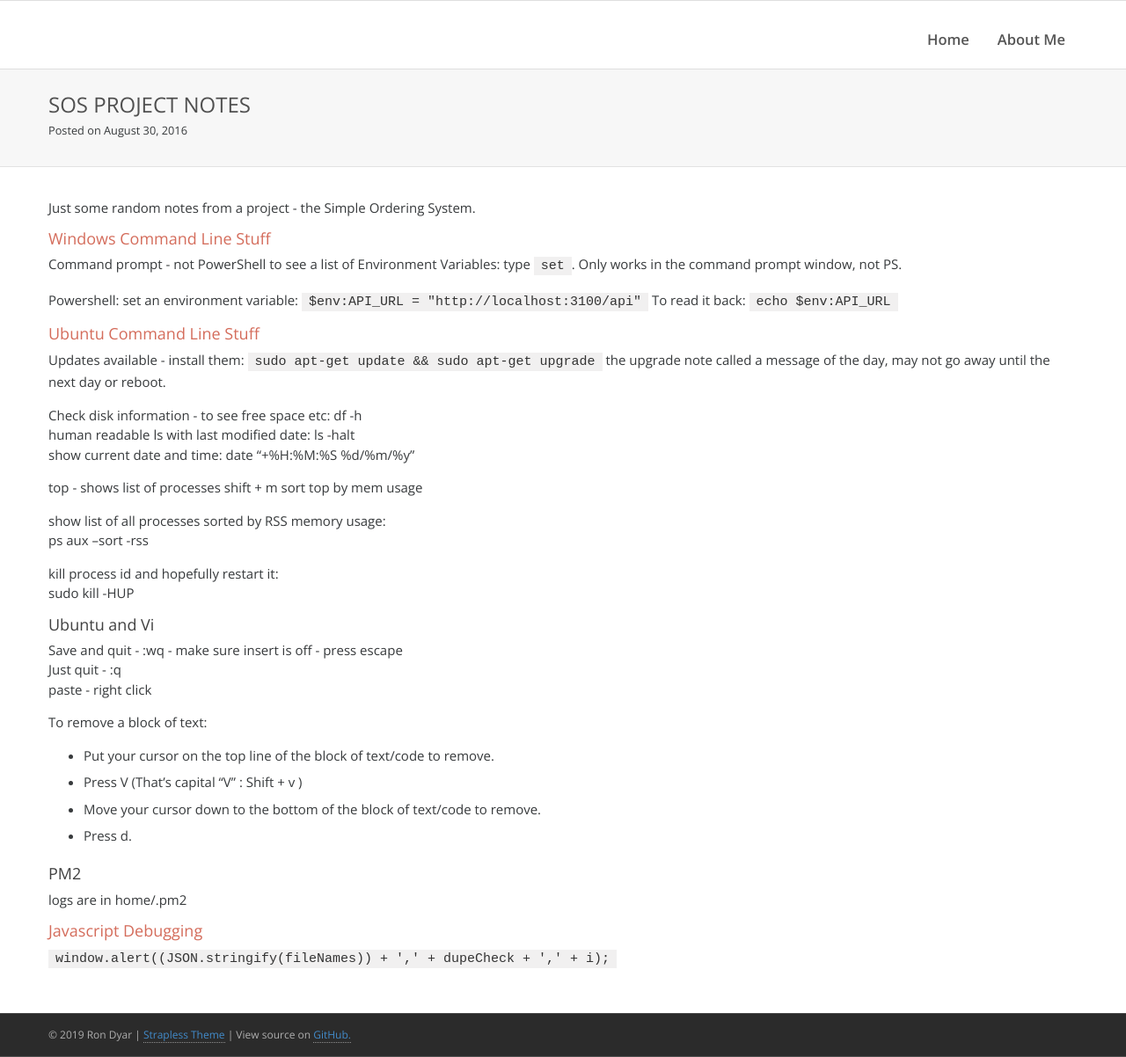
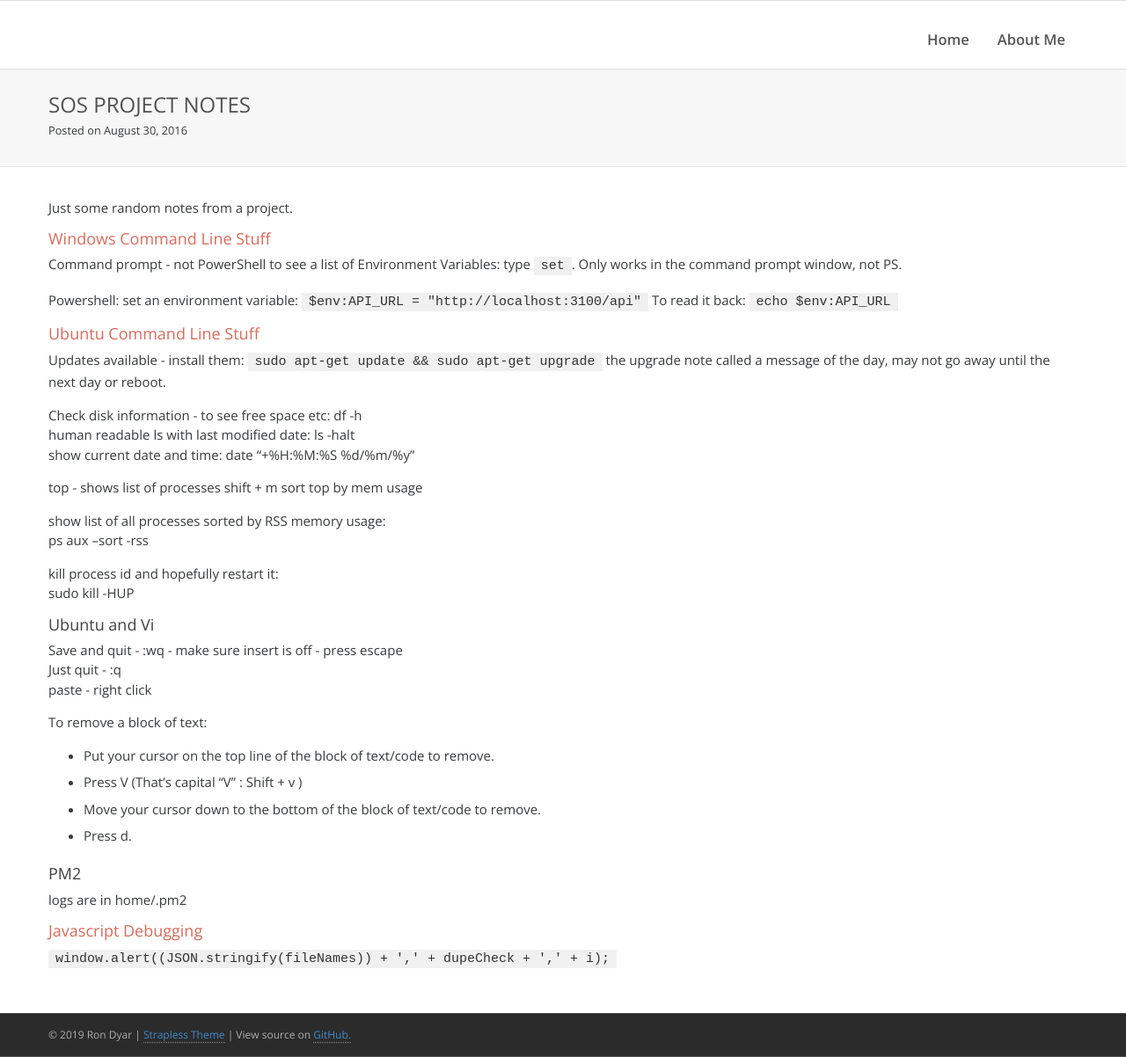
Before and after one commit to rdyar/rdyar.github.io, a Jekyll site: the page built from _posts/2016-08-30-SOS-project-notes.md, in a window 1280 px wide and 1202 px high. Shown: the whole window at 88% size. Built offline with Jekyll 4.4.1, drawn with Linux system fonts in a browser that asks for light colours.

Commit message:
Update 2016-08-30-SOS-project-notes.md

```diff
--- a/_posts/2016-08-30-SOS-project-notes.md
+++ b/_posts/2016-08-30-SOS-project-notes.md
@@ -1,7 +1,7 @@
 ---
 ---
 
-Just some random notes from a project - the Simple Ordering System.
+Just some random notes from a project.
 
 ## Windows Command Line Stuff
 
```
